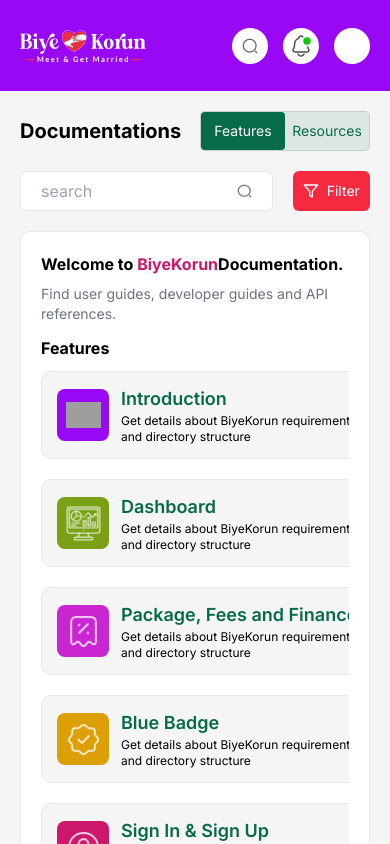
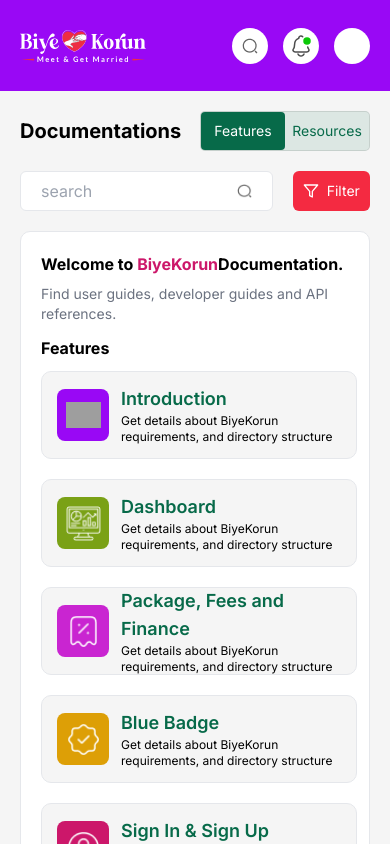
Before and after one commit to MHkhan994/biye-korun-assignment, a Next.js app: page / in a window 390 px wide. Shown: the top 844 px of the page. Built offline with nearby package versions, Linux system fonts and the light colour scheme; grey boxes are pictures that could not be loaded.

Commit message:
scrollbar show for mobile devices

```diff
--- a/components/Homepage/Home.module.css
+++ b/components/Homepage/Home.module.css
@@ -1,20 +1,22 @@
 .tab_container::-webkit-scrollbar {
-  width: 10px;
+  width: 10px !important;
 }
 
 .tab_container::-webkit-scrollbar-track {
-  background: #e4e3e3;
-  border-radius: 18px;
-  margin-left: 9px;
+  width: 10px !important;
+  background: #e4e3e3 !important;
+  border-radius: 18px !important;
+  margin-left: 9px !important;
 }
 
 .tab_container::-webkit-scrollbar-thumb {
-  background: #b6b6b6;
-  border-radius: 18px;
+  width: 8px !important;
+  background: #b6b6b6 !important;
+  border-radius: 18px !important;
 }
 
 .tab_container::-webkit-scrollbar-thumb:hover {
-  background: #b6b6b6;
+  background: #b6b6b6 !important;
 }
 
 .sidebar_btn {
--- a/components/Homepage/HomeContent.jsx
+++ b/components/Homepage/HomeContent.jsx
@@ -11,7 +11,7 @@
   return (
     <div className="grid lg:grid-cols-[2fr_1fr] md:grid-cols-2 grid-cols-1 lg:mt-[30px] mt-[20px] gap-[20px] lg:gap-0">
       {/* left side tab */}
-      <div className="bg-white md:min-h-[530px] w-full lg:p-[30px] p-[20px] rounded-[10px] border">
+      <div className="bg-white md:min-h-[530px] w-full lg:p-[30px] ps-[20px] py-[20px] rounded-[10px] border">
         <div className="md:hidden pb-[16px]">
           <h3 className="text-base lg:text-xl font-bold">
             Welcome to <span className="text-[#CC176A]">BiyeKorun</span>
@@ -25,7 +25,7 @@
         <div>
           {currentTab === "features" ? (
             <div
-              className={`${homeStyles.tab_container} grid lg:grid-cols-2 grid-cols-1 justify-center gap-[20px] md:h-[412px] w-full tab-container pr-3 overflow-y-auto`}
+              className={`${homeStyles.tab_container} grid lg:grid-cols-2 grid-cols-1 justify-center gap-[20px] md:h-[412px] h-[800px] w-full tab-container pr-3 overflow-y-auto`}
             >
               {features && features.map((f) => <InfoCards key={f.id} item={f} />)}
             </div>
--- a/components/Homepage/InfoCards.jsx
+++ b/components/Homepage/InfoCards.jsx
@@ -1,20 +1,11 @@
 import Image from "next/image";
 import React from "react";
 
-const InfoCards = ({ item }) => {
+const InfoCards = ({item}) => {
   return (
-    <div className="bg-[#F5F5F5] p-[15px] min-w-[335px] h-[88px] w-full rounded-[10px] border flex items-center justify-between gap-3">
-      <div
-        className={`h-[52px] w-[52px] rounded-[8px] flex justify-center items-center flex-shrink-0`}
-        style={{ backgroundColor: item.color }}
-      >
-        <Image
-          src={item.photo}
-          alt="info cards photo"
-          height={35}
-          width={35}
-          className=""
-        />
+    <div className="bg-[#F5F5F5] p-[15px] min-w-[300px] md:min-w-[323px] h-[88px] w-full rounded-[10px] border flex items-center justify-between gap-3">
+      <div className={`h-[52px] w-[52px] rounded-[8px] flex justify-center items-center flex-shrink-0`} style={{backgroundColor: item.color}}>
+        <Image src={item.photo} alt="info cards photo" height={35} width={35} className="" />
       </div>
       <div>
         <h1 className="text-lg font-semibold text-green">{item.title}</h1>
```
